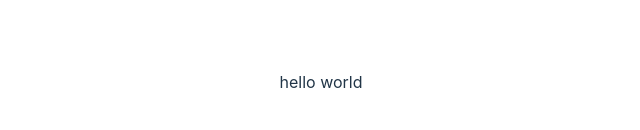
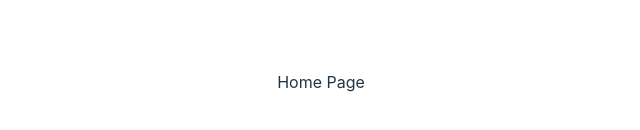
Before and after one commit to kennethkoch/gensend, a React (Vite) app in the folder client/: page / in a window 1280 px wide. Shown: the part 318-448 px from the top of the page, without its empty margins (319-959 px from the left). Built offline with nearby package versions, Linux system fonts and the light colour scheme.

Commit message:
add HomePage component

```diff
--- a/client/src/App.jsx
+++ b/client/src/App.jsx
@@ -1,11 +1,12 @@
 // import { useState } from 'react'
 import './App.css'
+import HomePage from './HomePage'
 
 function App() {
 
   return (
     <>
-      <p>hello world</p>
+      <HomePage />
     </>
   )
 }
--- /dev/null
+++ b/client/src/HomePage.jsx
@@ -0,0 +1,7 @@
+const HomePage = () => {
+    return (<div>
+        <p>Home Page</p>
+    </div>)
+}
+
+export default HomePage
```
